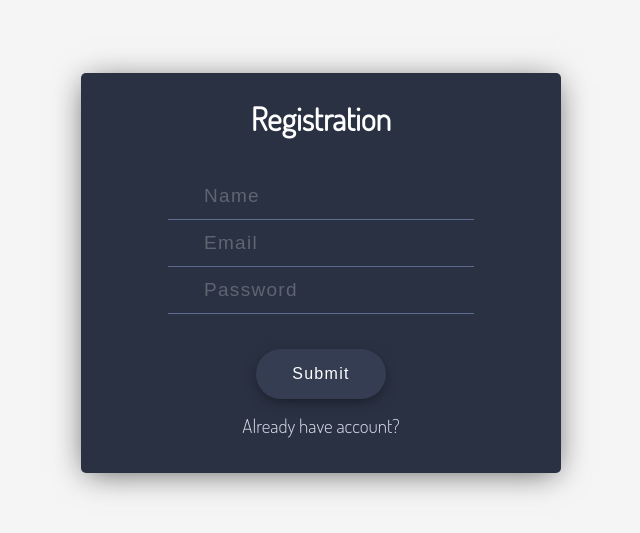
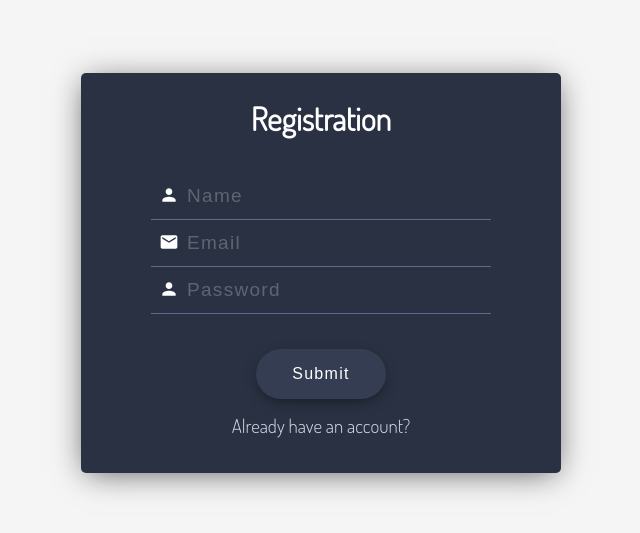
Before and after one commit to mikhail-create/omstu-ecab, a React (Create React App) app: page /registration in a window 1280 px wide. Shown: the part 127-660 px from the top of the page, without its empty margins (319-959 px from the left). Built offline with nearby package versions, Linux system fonts and the light colour scheme.

Commit message:
added icons

```diff
--- a/package.json
+++ b/package.json
@@ -15,6 +15,7 @@
     "node-sass": "^7.0.1",
     "react": "^17.0.2",
     "react-dom": "^17.0.2",
+    "react-icons": "^4.3.1",
     "react-router-dom": "^6.2.1",
     "react-scripts": "5.0.0",
     "typescript": "^4.5.5",
--- a/src/pages/login/LoginPage.tsx
+++ b/src/pages/login/LoginPage.tsx
@@ -1,11 +1,12 @@
 import { ErrorMessage, Field, Form, Formik } from 'formik'
 import React, { useState } from 'react'
+import { MdMail, MdPerson, MdVpnKey } from "react-icons/md"
 import { authService } from '../../_services/auth.service'
 import styles from './loginpage.module.scss'
 
 function LoginPage() {
 
-const [status, setStatus] = useState("")
+    const [status, setStatus] = useState("")
 
     return (
         <div className={styles.login}>
@@ -30,10 +31,18 @@ const [status, setStatus] = useState("")
                     </span>
 
                     <div className={styles.input_container}>
-                        <Field className={`${styles.input__control} ${status ? styles.error : ''}`} name="email" type="email" placeholder="Email" />
-                        <Field className={`${styles.input__control} ${status ? styles.error : ''}`} name="password" type="password" placeholder="Password" />
+                        <div className={styles.input_container__field}>
+                            <MdMail className={styles.input_container__icon} size='20px' />
+                            <Field className={`${styles.input__control} ${status ? styles.error : ''}`} name="email" type="email" placeholder="Email" />
+                        </div>
+                        <div className={styles.input_container__field}>
+                            <MdVpnKey className={styles.input_container__icon} size='20px' />
+                            <Field className={`${styles.input__control} ${status ? styles.error : ''}`} name="password" type="password" placeholder="Password" />
+                        </div>
                     </div>
+
                     <button className={styles.form__button} type="submit">Submit</button>
+
                     <div className={styles.login_links}>
                         <span className={styles.login_links__item}>
                             <a href='#'>
@@ -42,7 +51,7 @@ const [status, setStatus] = useState("")
                         </span>
                         <span className={styles.login_links__item}>
                             <a href='/registration'>
-                                Don't have account?
+                                Don't have an account?
                             </a>
                         </span>
                         {status ? <div className={styles.alert}>{status}</div> : <br></br>}
--- a/src/pages/login/loginpage.module.scss
+++ b/src/pages/login/loginpage.module.scss
@@ -40,6 +40,17 @@ $error: #ff0000;
     margin-bottom: 20px;
     margin-top: 30px;
     width: 340px;
+
+    &__icon {
+        position: absolute;
+        margin: 12px 0 0 8px;
+    }
+
+    &__field {
+        width: 100%;
+        display: flex;
+        flex-direction: row;
+    }
 }
 
 .input__control,
@@ -50,7 +61,7 @@ $error: #ff0000;
 .input__control {
     box-sizing: border-box;
     background: transparent;
-    width: 90%;
+    width: 100%;
     border: none;
     border-bottom: 1px solid $medium-dark-blue;
     color: $light-dark-blue;
--- a/src/pages/registation/RegistrationPage.tsx
+++ b/src/pages/registation/RegistrationPage.tsx
@@ -1,5 +1,6 @@
 import { ErrorMessage, Field, Form, Formik } from 'formik'
 import React, { useState } from 'react'
+import { MdMail, MdPerson } from 'react-icons/md'
 import { authService } from '../../_services/auth.service'
 import styles from './registrationpage.module.scss'
 
@@ -30,15 +31,26 @@ function RegistrationPage() {
                     </span>
 
                     <div className={styles.input_container}>
-                        <Field className={`${styles.input__control} ${status ? styles.error : ''}`} name="name" type="text" placeholder="Name" />
-                        <Field className={`${styles.input__control} ${status ? styles.error : ''}`} name="email" type="email" placeholder="Email" />
-                        <Field className={`${styles.input__control} ${status ? styles.error : ''}`} name="password" type="password" placeholder="Password" />
+                        <div className={styles.input_container__field}>
+                            <MdPerson className={styles.input_container__icon} size='20px' />
+                            <Field className={`${styles.input__control} ${status ? styles.error : ''}`} name="name" type="text" placeholder="Name" />
+                        </div>
+                        <div className={styles.input_container__field}>
+                            <MdMail className={styles.input_container__icon} size='20px' />
+                            <Field className={`${styles.input__control} ${status ? styles.error : ''}`} name="email" type="email" placeholder="Email" />
+                        </div>
+                        <div className={styles.input_container__field}>
+                            <MdPerson className={styles.input_container__icon} size='20px' />
+                            <Field className={`${styles.input__control} ${status ? styles.error : ''}`} name="password" type="password" placeholder="Password" />
+                        </div>
                     </div>
+
                     <button className={styles.form__button} type="submit">Submit</button>
+
                     <div className={styles.login_links}>
                         <span className={styles.login_links__item}>
                             <a href='/login'>
-                                Already have account?
+                                Already have an account?
                             </a>
                         </span>
                         {status ? <div className={styles.alert}>{status}</div> : <br></br>}
--- a/src/pages/registation/registrationpage.module.scss
+++ b/src/pages/registation/registrationpage.module.scss
@@ -40,6 +40,17 @@ $error: #ff0000;
     margin-bottom: 20px;
     margin-top: 30px;
     width: 340px;
+
+    &__icon {
+        position: absolute;
+        margin: 12px 0 0 8px;
+    }
+
+    &__field {
+        width: 100%;
+        display: flex;
+        flex-direction: row;
+    }
 }
 
 .input__control,
@@ -50,7 +61,7 @@ $error: #ff0000;
 .input__control {
     box-sizing: border-box;
     background: transparent;
-    width: 90%;
+    width: 100%;
     border: none;
     border-bottom: 1px solid $medium-dark-blue;
     color: $light-dark-blue;
```
Also changed, not shown: 1 other file (tests, documents, lock files or other folders).
